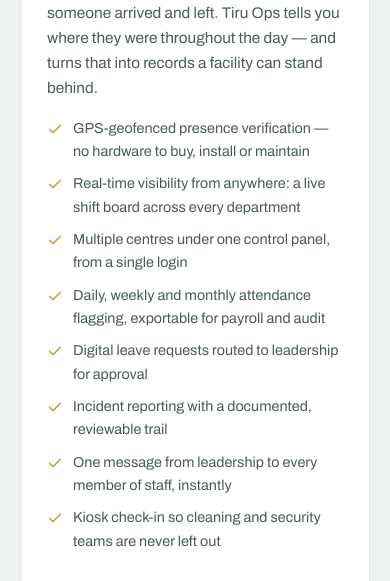
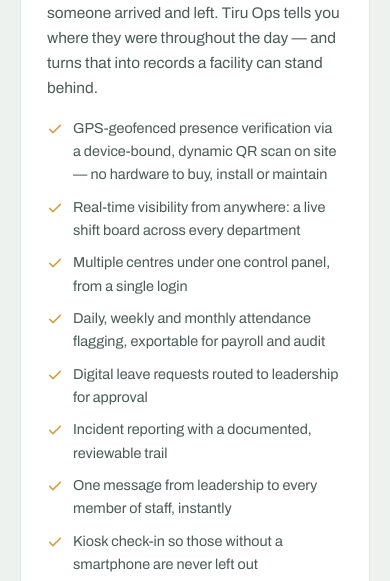
Before and after one commit to antenehtir/tiruhealth-site, a plain HTML site: page index.html in a window 390 px wide. Shown: the part 4530-5111 px from the top of the page. Drawn offline with Linux system fonts and the light colour scheme.

Commit message:
Refine Ops copy and founder bio: device-bound QR detail, smartphone-neutral kiosk phrasing, AHIF fellowship and AI/digital health background

```diff
--- a/index.html
+++ b/index.html
@@ -859,14 +859,14 @@
           <h3>Tiru Ops</h3>
           <p>A fingerprint scanner tells you when someone arrived and left. Tiru Ops tells you where they were throughout the day — and turns that into records a facility can stand behind.</p>
           <ul class="plat__list">
-            <li><svg viewBox="0 0 24 24" fill="none" stroke="currentColor" stroke-width="2.4" stroke-linecap="round"><path d="m4 12.5 5 5L20 6.5"/></svg> GPS-geofenced presence verification — no hardware to buy, install or maintain</li>
+            <li><svg viewBox="0 0 24 24" fill="none" stroke="currentColor" stroke-width="2.4" stroke-linecap="round"><path d="m4 12.5 5 5L20 6.5"/></svg> GPS-geofenced presence verification via a device-bound, dynamic QR scan on site — no hardware to buy, install or maintain</li>
             <li><svg viewBox="0 0 24 24" fill="none" stroke="currentColor" stroke-width="2.4" stroke-linecap="round"><path d="m4 12.5 5 5L20 6.5"/></svg> Real-time visibility from anywhere: a live shift board across every department</li>
             <li><svg viewBox="0 0 24 24" fill="none" stroke="currentColor" stroke-width="2.4" stroke-linecap="round"><path d="m4 12.5 5 5L20 6.5"/></svg> Multiple centres under one control panel, from a single login</li>
             <li><svg viewBox="0 0 24 24" fill="none" stroke="currentColor" stroke-width="2.4" stroke-linecap="round"><path d="m4 12.5 5 5L20 6.5"/></svg> Daily, weekly and monthly attendance flagging, exportable for payroll and audit</li>
             <li><svg viewBox="0 0 24 24" fill="none" stroke="currentColor" stroke-width="2.4" stroke-linecap="round"><path d="m4 12.5 5 5L20 6.5"/></svg> Digital leave requests routed to leadership for approval</li>
             <li><svg viewBox="0 0 24 24" fill="none" stroke="currentColor" stroke-width="2.4" stroke-linecap="round"><path d="m4 12.5 5 5L20 6.5"/></svg> Incident reporting with a documented, reviewable trail</li>
             <li><svg viewBox="0 0 24 24" fill="none" stroke="currentColor" stroke-width="2.4" stroke-linecap="round"><path d="m4 12.5 5 5L20 6.5"/></svg> One message from leadership to every member of staff, instantly</li>
-            <li><svg viewBox="0 0 24 24" fill="none" stroke="currentColor" stroke-width="2.4" stroke-linecap="round"><path d="m4 12.5 5 5L20 6.5"/></svg> Kiosk check-in so cleaning and security teams are never left out</li>
+            <li><svg viewBox="0 0 24 24" fill="none" stroke="currentColor" stroke-width="2.4" stroke-linecap="round"><path d="m4 12.5 5 5L20 6.5"/></svg> Kiosk check-in so those without a smartphone are never left out</li>
           </ul>
           <div class="plat__foot">
             <a class="tlink" href="#partner">Book a walkthrough
@@ -986,7 +986,7 @@
             <span class="member__role">Founder · Clinical &amp; product lead</span>
             <h3>Dr. Anteneh Tirusew, MD</h3>
             <p>General Practitioner and digital health innovator. He completed undergraduate medical school at the University of Gondar and joined American Medical Center, a renowned private health centre in Addis Ababa. Through its sister company he went on to work on the development, operations and teleconsultation delivery of HabariDOC, a ground-breaking telemedicine app.</p>
-            <p>His years at AMC ran from OPD clinical commitments and night-shift coverage through to leadership — physician schedule coordination and CPD director among them. That mix of clinical, operational and leadership experience is precisely what both Tiru platforms are built on.</p>
+            <p>His years at AMC ran from OPD clinical commitments and night-shift coverage through to leadership — physician schedule coordination and CPD director among them. Alongside that, a sustained commitment to digital health and AI in healthcare, reflected in several certifications in the field and a fellowship at the Africa Healthcare Innovation Fellowship (AHIF) 2026, rounds out the experience behind both platforms.</p>
             <p>Both platforms were designed and built from scratch by Dr. Anteneh — this website included.</p>
             <div class="member__links">
               <a class="tlink" href="https://www.linkedin.com/in/anteneh-tirusew-md-b20508212/" target="_blank" rel="noopener">LinkedIn</a>
```
